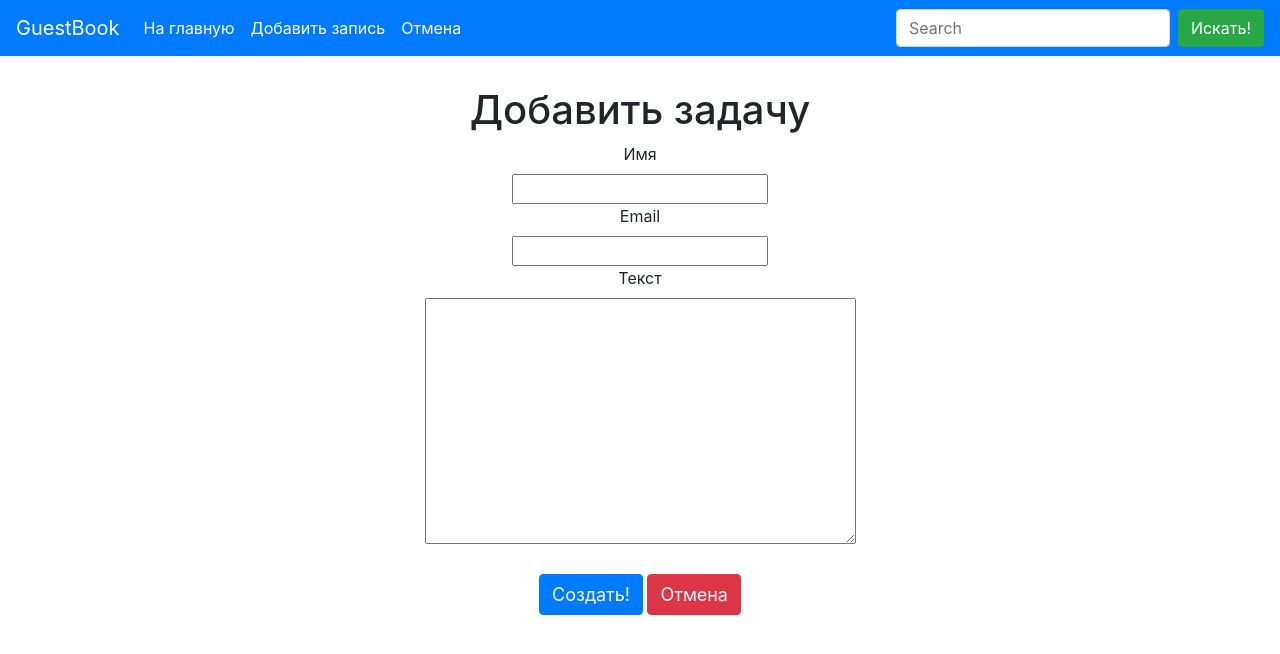
After one commit to AzatKaparov/python_group_6_exam_6_azatbek_kaparov, a Django app: page /note/add/ in a window 1280 px wide. The commit adds this page. Shown: the top 654 px of the page. Run offline with Django 3.2, Linux system fonts and the light colour scheme; some libraries are stand-ins or nearby versions.

Commit message:
Этап 3

```diff
--- a/source/exam/urls.py
+++ b/source/exam/urls.py
@@ -1,8 +1,9 @@
 from django.contrib import admin
 from django.urls import path
-from webapp.views import index_view
+from webapp.views import index_view, create_view
 
 urlpatterns = [
     path('admin/', admin.site.urls),
-    path('', index_view, name='index')
+    path('', index_view, name='index'),
+    path('note/add/', create_view, name='create'),
 ]
--- /dev/null
+++ b/source/webapp/forms.py
@@ -0,0 +1,10 @@
+from django import forms
+
+BROWSER_DATETIME_FORMAT = '%Y-%m-%dT%H:%M'
+
+
+class CreateForm(forms.Form):
+    name = forms.CharField(max_length=100, required=True, label='Имя')
+    email = forms.EmailField(required=True, label='Email')
+    text = forms.CharField(max_length=3000, required=False, label='Текст',
+                           widget=forms.Textarea)
--- a/source/webapp/models.py
+++ b/source/webapp/models.py
@@ -14,7 +14,7 @@ class Guestbook(models.Model):
     text = models.TextField(max_length=3000, null=False, blank=False, verbose_name='Текст записи')
     created_date = models.DateTimeField(auto_now_add=True, verbose_name='Время создания записи')
     redacted_date = models.DateTimeField(auto_now=True, verbose_name='Время последнего редактирования')
-    status = models.CharField(max_length=30, choices=STATUS_CHOICE, verbose_name='Статус')
+    status = models.CharField(max_length=30, choices=STATUS_CHOICE, default=DEFAULT_STATUS, verbose_name='Статус')
 
     def __str__(self):
         return f'{self.pk}: {self.name} - {self.status}'
--- a/source/webapp/static/css/style.css
+++ b/source/webapp/static/css/style.css
@@ -1,3 +1,12 @@
+a{
+    text-decoration: none;
+}
+
+a:hover{
+    color: orange;
+    text-decoration: none;
+}
+
 .status-active {
     background-color: lawngreen;
     color: white;
@@ -16,3 +25,31 @@
 .card-email {
 
 }
+
+#create-h1 {
+    text-align: center;
+    margin-top: 30px;
+}
+
+#create-submit {
+    font-size: 18px;
+}
+
+.container {
+    margin-bottom: 50px;
+}
+
+.create-container {
+    text-align: center;
+}
+
+#cancel{
+    color: white;
+}
+#cancel:hover{
+    color: white;
+}
+
+#main-center{
+    text-align: center;
+}
--- a/source/webapp/templates/base.html
+++ b/source/webapp/templates/base.html
@@ -25,13 +25,13 @@
         <a class="nav-link" href="{% url 'index' %}">На главную <span class="sr-only">(current)</span></a>
       </li>
       <li class="nav-item active">
-        <a class="nav-link" href="#">Добавить запись</a>
+        <a class="nav-link" href="{% url 'create' %}">Добавить запись</a>
       </li>
         {% block menu %}{% endblock %}
     </ul>
     <form class="form-inline my-2 my-lg-0">
       <input class="form-control mr-sm-2" type="search" placeholder="Search" aria-label="Search">
-      <button class="btn btn-outline-success my-2 my-sm-0" type="submit">Search</button>
+      <button class="btn btn-success my-2 my-sm-0" type="submit">Искать!</button>
     </form>
   </div>
 </nav>
--- /dev/null
+++ b/source/webapp/templates/create.html
@@ -0,0 +1,26 @@
+{% extends "base.html" %}
+
+{% block title %}Create{% endblock %}
+{% block menu %}
+    <li class="nav-item active">
+        <a class="nav-link" href="{% url 'index' %}">Отмена</a>
+    </li>
+{% endblock %}
+
+{% block content %}
+    <div class="create-container">
+        <h1 id="create-h1">Добавить задачу</h1>
+        <form action="{% url 'create' %}" method="POST">
+            {% csrf_token %}
+
+            {% include 'partial/form_field.html' with field=form.name %}
+            {% include 'partial/form_field.html' with field=form.email %}
+            {% include 'partial/form_field.html' with field=form.text %}
+            <br/>
+            <button id="create-submit" class="btn btn-primary my-2 my-sm-0" type="submit">Создать!</button>
+            <button id="create-submit" class="btn btn-danger my-2 my-sm-0" type="reset">
+                <a id="cancel" href="{% url 'index' %}">Отмена</a>
+            </button>
+        </form>
+    </div>
+{% endblock %}
--- a/source/webapp/templates/index.html
+++ b/source/webapp/templates/index.html
@@ -3,8 +3,8 @@
 {% block title %}Main{% endblock %}
 
 {% block content %}
-    <h1>Гостевая книга</h1>
-    <p><a href="#">Добавить запись</a></p>
+    <h1 id="main-center">Гостевая книга</h1>
+    <p id="main-center"><a href="#">Добавить запись</a></p>
         {% for guest in guests %}
             <div class="card" style="width: 18rem;">
               <div class="card-body">
--- /dev/null
+++ b/source/webapp/templates/partial/form_field.html
@@ -0,0 +1,5 @@
+<label for="{{ field.id_for_label }}">{{ field.label }}</label><br/>
+        {{ field }}<br/>
+        {% for error in field.errors %}
+            <p class="error"> {{ error }}</p>
+        {% endfor %}
--- a/source/webapp/views.py
+++ b/source/webapp/views.py
@@ -1,6 +1,7 @@
 from django.shortcuts import render, get_object_or_404, redirect
 from webapp.models import Guestbook
 from django.http import HttpResponseNotFound, HttpResponseNotAllowed
+from .forms import CreateForm
 
 # В index добавлен фильтр
 
@@ -16,3 +17,25 @@ def index_view(request):
     return render(request, 'index.html', context={
         'guests': data
     })
+
+
+def create_view(request, *args, **kwargs):
+    if request.method == "GET":
+        form = CreateForm()
+        return render(request, 'create.html', context={
+            'form': form
+        })
+    elif request.method == 'POST':
+        form = CreateForm(data=request.POST)
+        if form.is_valid():
+            task = Guestbook.objects.create(
+                name=form.cleaned_data['name'],
+                email=form.cleaned_data['email'],
+                text=form.cleaned_data['text'],
+            )
+        else:
+            return render(request, 'create.html', context={
+                'form': form
+            })
+
+        return redirect('index')
```
Also changed, not shown: source/webapp/templates/note.html (added, +10 -0 lines), source/webapp/migrations/0002_auto_20200801_0803.py (added).
